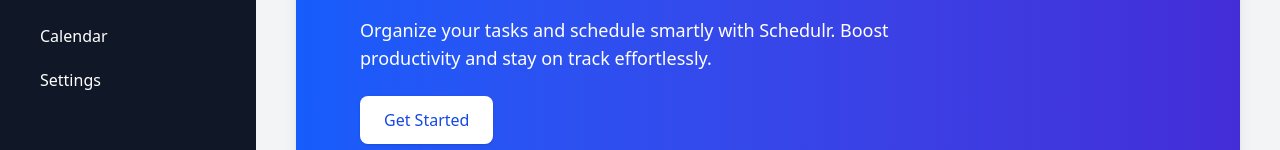
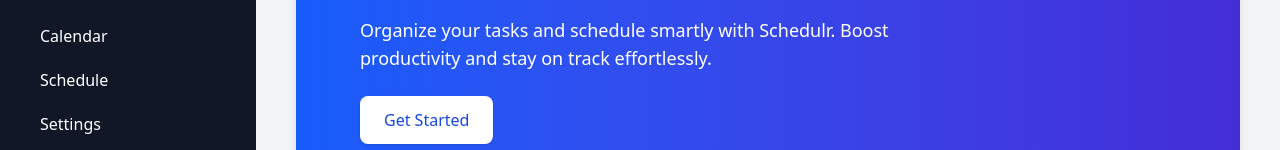
Before and after one commit to VarunKarthikB-18/Schedulr, a React (Vite) app in the folder frontend/: page /dashboard in a window 1280 px wide. Shown: the part 152-302 px from the top of the page. Built offline with nearby package versions, Linux system fonts and the light colour scheme.

Commit message:
Update Sidebar.jsx

```diff
--- a/frontend/src/components/Sidebar.jsx
+++ b/frontend/src/components/Sidebar.jsx
@@ -19,6 +19,9 @@ export default function Sidebar() {
         <NavLink to="/calendar" className={linkClass}>
           Calendar
         </NavLink>
+        <NavLink to="/schedule" className={linkClass}>
+          Schedule
+        </NavLink>
         <NavLink to="/settings" className={linkClass}>
           Settings
         </NavLink>
```
